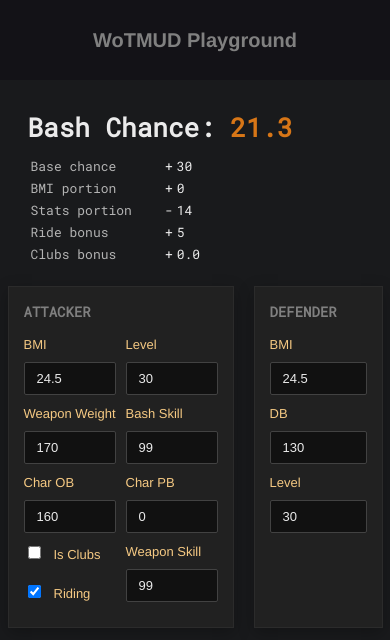
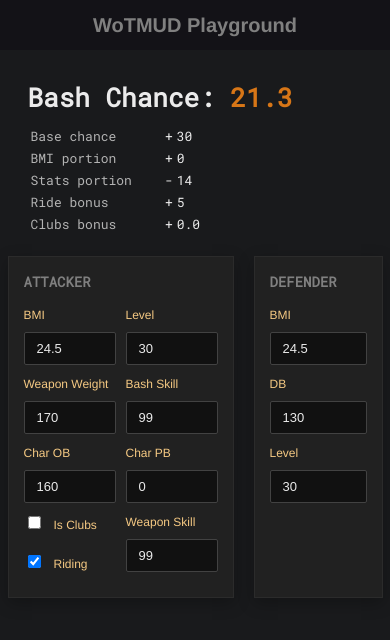
Before and after one commit to teebes/wotc, a Vue app: page / in a window 390 px wide. Shown: the top 640 px of the page. Built offline with nearby package versions, Linux system fonts and the light colour scheme.

Commit message:
Style adjustments

```diff
--- a/public/index.html
+++ b/public/index.html
@@ -3,7 +3,10 @@
   <head>
     <meta charset="utf-8" />
     <meta http-equiv="X-UA-Compatible" content="IE=edge" />
-    <meta name="viewport" content="width=device-width,initial-scale=1.0" />
+    <meta
+      name="viewport"
+      content="width=device-width, initial-scale=1.0, maximum-scale=1.0, user-scalable=no"
+    />
     <link rel="icon" href="<%= BASE_URL %>wot_icon.png" />
     <title>WoTMUD Playground</title>
     <link
--- a/src/styles/base.scss
+++ b/src/styles/base.scss
@@ -54,6 +54,9 @@
     @include font-title;
     font-weight: 700;
     color: $color-text-hex-50;
+    @media (max-width: 650px) {
+      height: 50px;
+    }
   }
 
   h1,
@@ -82,7 +85,7 @@
   label {
     @include font-title;
     color: $color-secondary;
-    font-size: 13px;
+    font-size: 12px;
     font-weight: 500;
     letter-spacing: 0;
     line-height: 18px;
```
